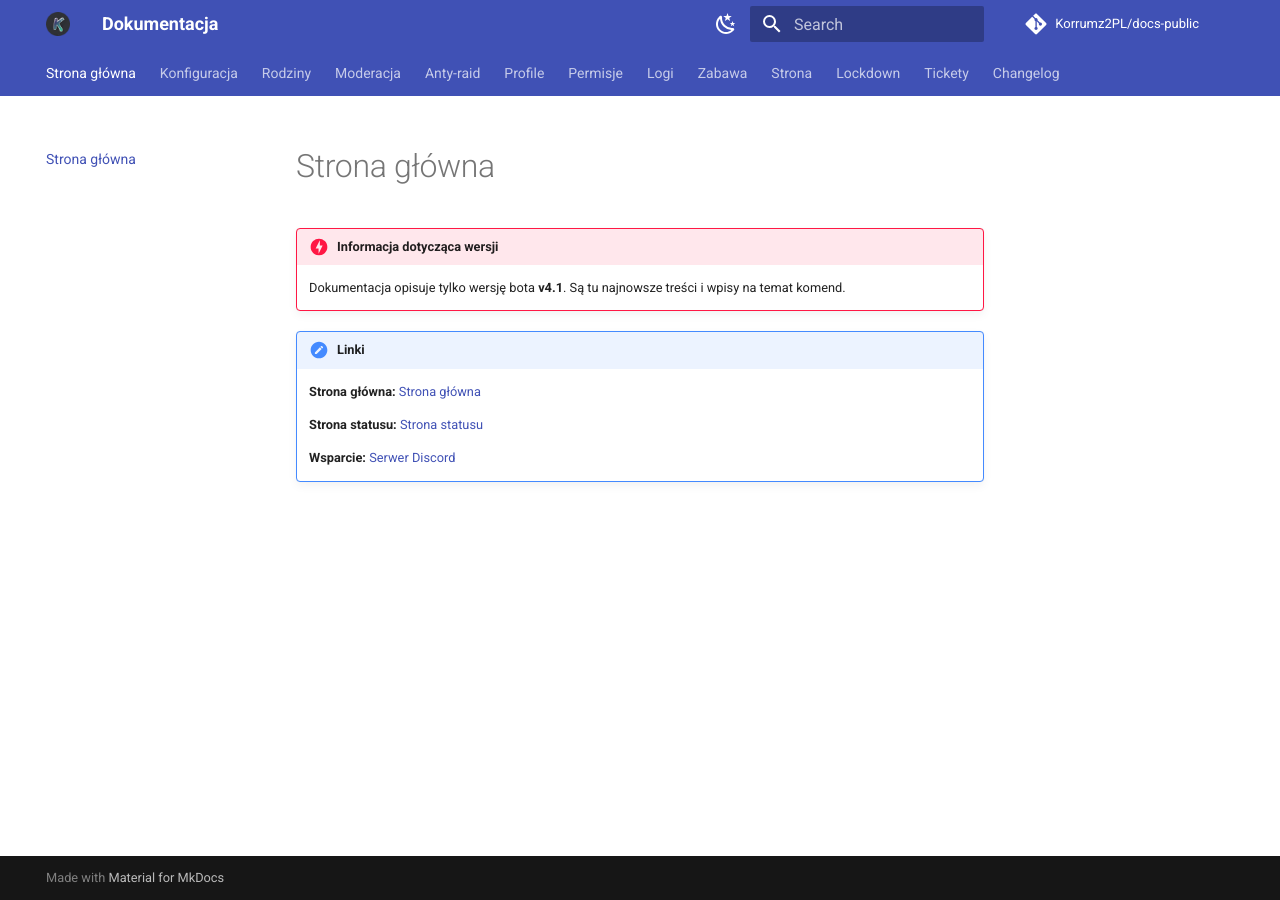
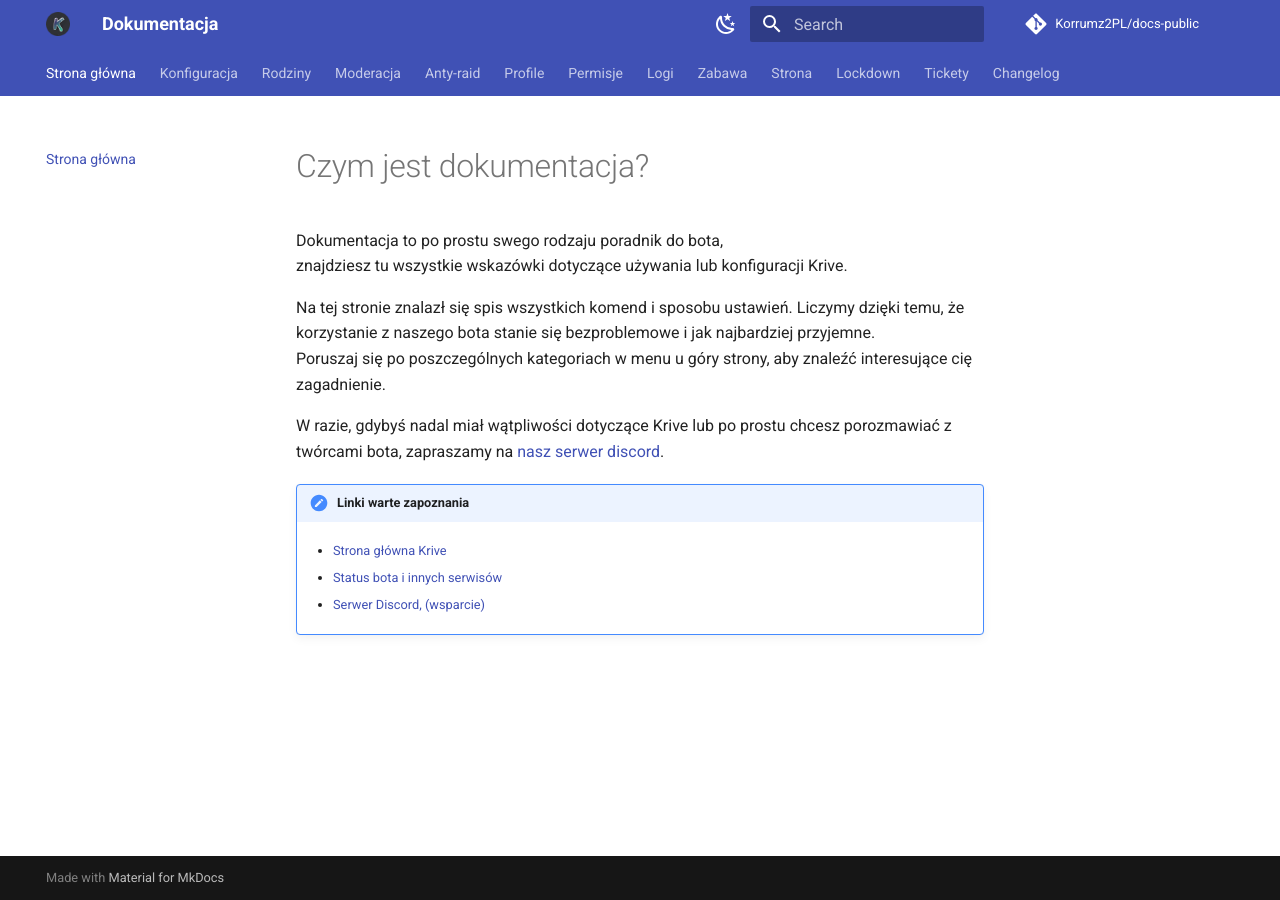
Before and after one commit to Igreky/docs-public, an MkDocs documentation site: the page built from docs/index.md, in a window 1280 px wide. Built offline with MkDocs 1.6.1 and Material for MkDocs 9.7.7, drawn with Linux system fonts in a browser that asks for light colours; comment, search, counter and statistics services are not loaded.

Commit message:
Edycja strony głównej, nakreślenie co się znajduje w dokumentacji i czym właściwie ona jest.

```diff
--- a/docs/index.md
+++ b/docs/index.md
@@ -1,13 +1,18 @@
-# Strona główna
+# Czym jest dokumentacja?
 
-!!! danger "Informacja dotycząca wersji"
-    Dokumentacja opisuje tylko wersję bota **v4.1**. Są tu najnowsze treści i wpisy na temat komend.
+Dokumentacja to po prostu swego rodzaju poradnik do bota,
+znajdziesz tu wszystkie wskazówki dotyczące używania lub konfiguracji Krive.
+
+Na tej stronie znalazł się spis wszystkich komend i sposobu ustawień. Liczymy dzięki temu, że korzystanie z naszego bota stanie się bezproblemowe i jak najbardziej przyjemne.
+Poruszaj się po poszczególnych kategoriach w menu u góry strony, aby znaleźć interesujące cię zagadnienie.
+
+W razie, gdybyś nadal miał wątpliwości dotyczące Krive lub po prostu chcesz porozmawiać z twórcami bota, zapraszamy na [nasz serwer discord](https://discord.gg/gTWWxcj768).
 
 
-!!! note "Linki"
+!!! note "Linki warte zapoznania"
 
-    **Strona główna:** [Strona główna](https://krivebot.xyz)
+    - [Strona główna Krive](https://krivebot.xyz)
 
-    **Strona statusu:** [Strona statusu](https://status.krivebot.xyz)
+    - [Status bota i innych serwisów](https://status.krivebot.xyz)
 
-    **Wsparcie:** [Serwer Discord](https://discord.gg/gTWWxcj768)
+    - [Serwer Discord, (wsparcie)](https://discord.gg/gTWWxcj768)
```
